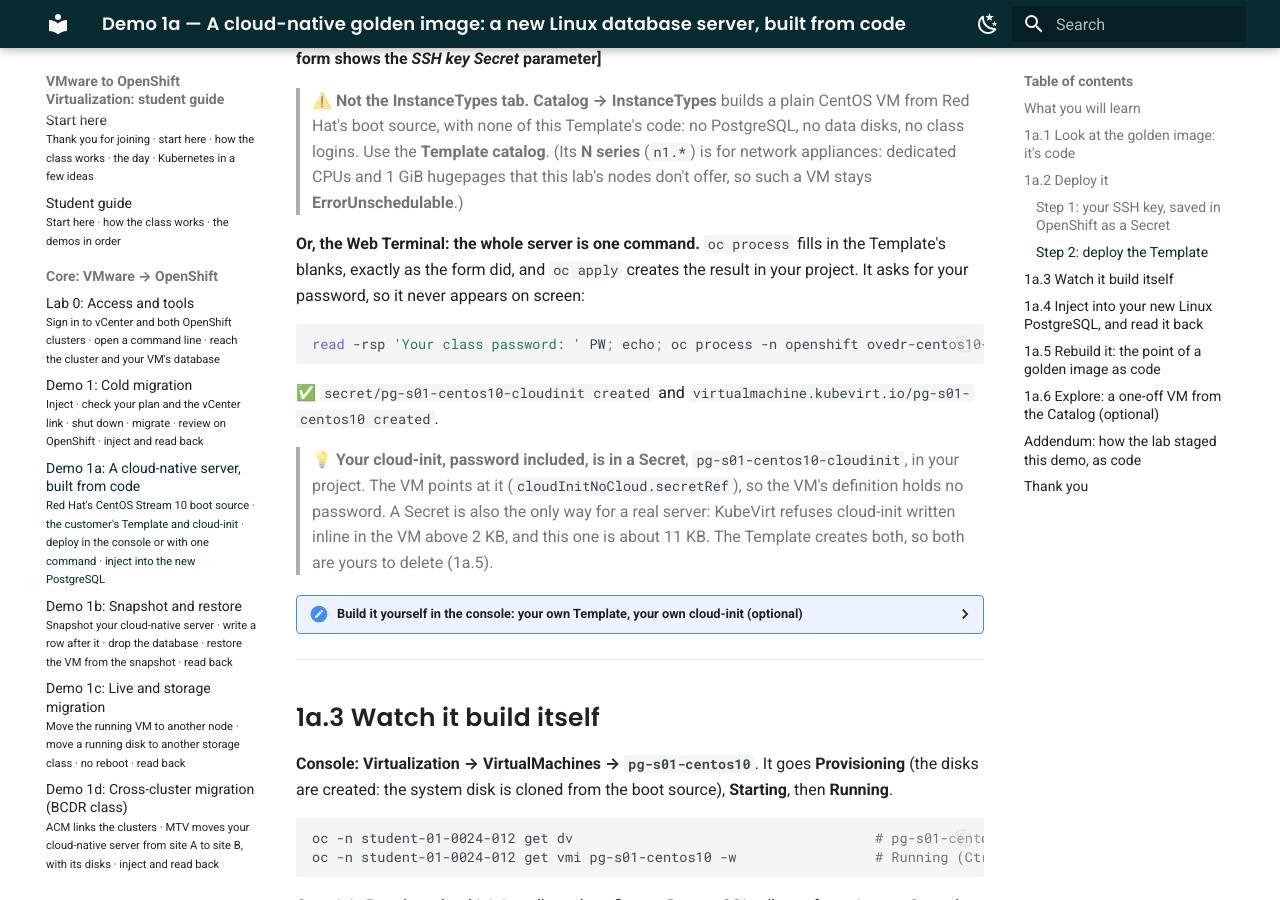
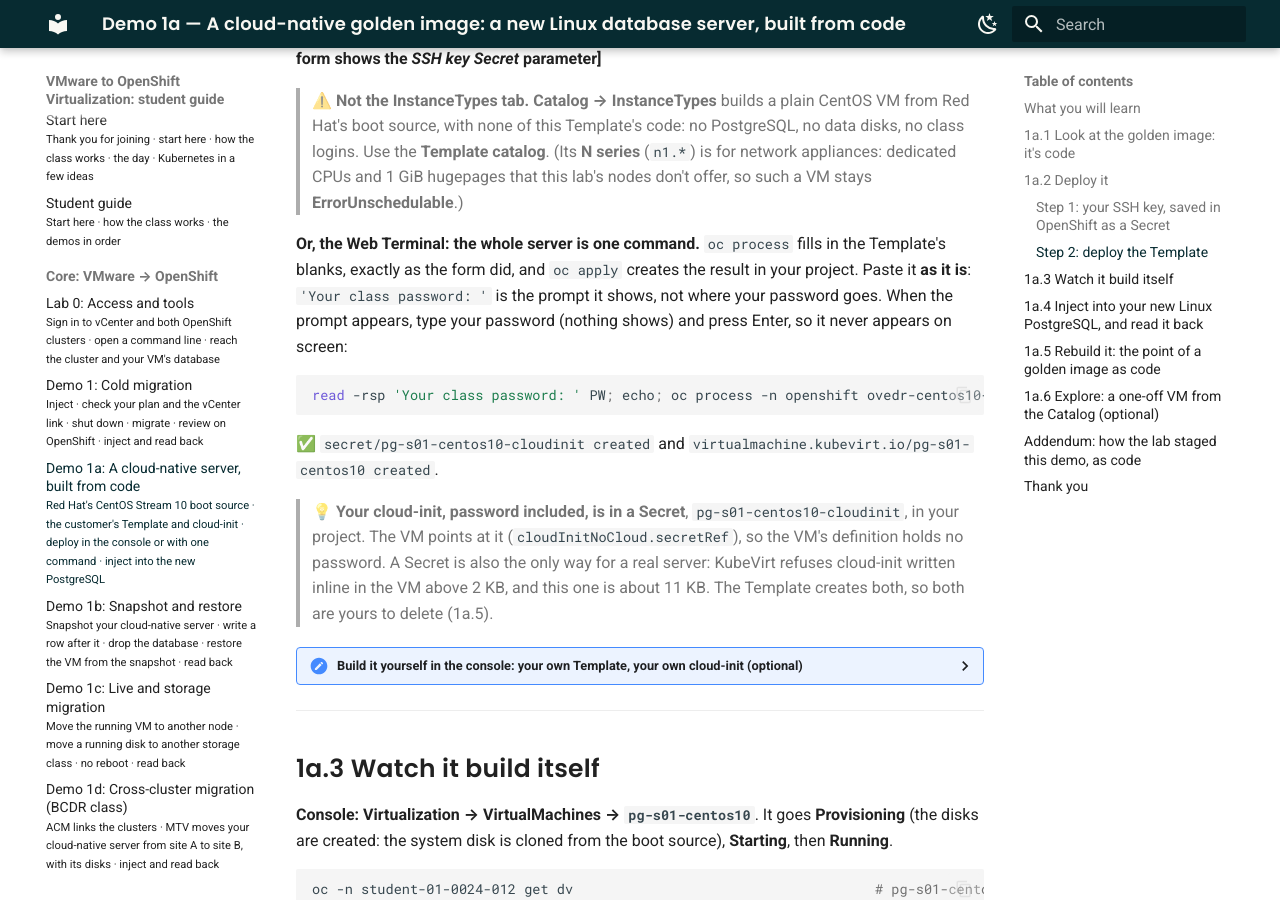
Before and after one commit to paragonmicro-lab/demo-0024-public, an MkDocs documentation site: the page built from docs/demos/01a-vm-cloudnative-golden-image.md, in a window 1280 px wide and 900 px high, scrolled down 5132 px. Built offline with MkDocs 1.6.1 and Material for MkDocs 9.7.7, drawn with Linux system fonts in a browser that asks for light colours; some of the changed text lies outside the part shown.

Commit message:
class @ demo-openshift-ove cf40c74c9130

````diff
--- a/docs/demos/01a-vm-cloudnative-golden-image.md
+++ b/docs/demos/01a-vm-cloudnative-golden-image.md
@@ -179,8 +179,9 @@
 > don't offer, so such a VM stays **ErrorUnschedulable**.)
 
 **Or, the Web Terminal: the whole server is one command.** `oc process` fills in the Template's blanks, exactly
-as the form did, and `oc apply` creates the result in your project. It asks for your password, so it never
-appears on screen:
+as the form did, and `oc apply` creates the result in your project. Paste it **as it is**: `'Your class
+password: '` is the prompt it shows, not where your password goes. When the prompt appears, type your password
+(nothing shows) and press Enter, so it never appears on screen:
 
 ```bash
 read -rsp 'Your class password: ' PW; echo; oc process -n openshift ovedr-centos10-postgres -p NAME=pg-s01-centos10 -p VLAN=23 -p IP=10.101.23.151 -p OS_USER=student-01 -p DB_USER=student_01 -p DB_PASSWORD="$PW" -p SSH_KEY_SECRET=student-01-ssh | oc apply -n student-01-0024-012 -f -; unset PW
````
Also changed, not shown: other parts of docs/demos/01a-vm-cloudnative-golden-image.md (+2 -2 lines).
